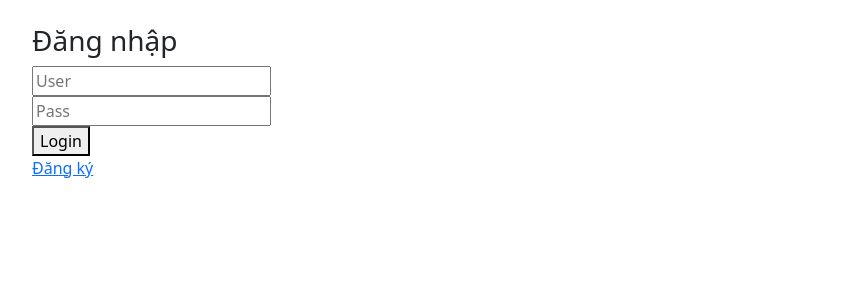
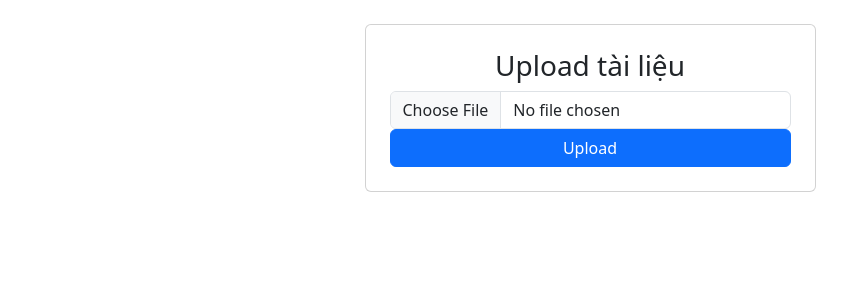
Before and after one commit to FishyBae/web-quan-ly-van-ban-test, a Flask app: page /login in a window 1280 px wide. Shown: the part 56-356 px from the top of the page, without its empty margins (50-897 px from the left). Run offline with Flask 3, Linux system fonts and the light colour scheme.

Commit message:
Update login.html

```diff
--- a/templates/login.html
+++ b/templates/login.html
@@ -1,10 +1,18 @@
 {% extends "base.html" %}
 {% block content %}
-<h3>Đăng nhập</h3>
-<form method="post">
-    <input name="username" placeholder="User"><br>
-    <input name="password" type="password" placeholder="Pass"><br>
-    <button>Login</button>
-</form>
-<a href="/register">Đăng ký</a>
+
+<div class="row justify-content-center">
+  <div class="col-md-5">
+    <div class="card p-4 text-center">
+      <h3>Upload tài liệu</h3>
+
+      <form method="post" enctype="multipart/form-data">
+        <input class="form-control" type="file" name="file">
+        <button class="btn btn-primary w-100">Upload</button>
+      </form>
+
+    </div>
+  </div>
+</div>
+
 {% endblock %}
```
